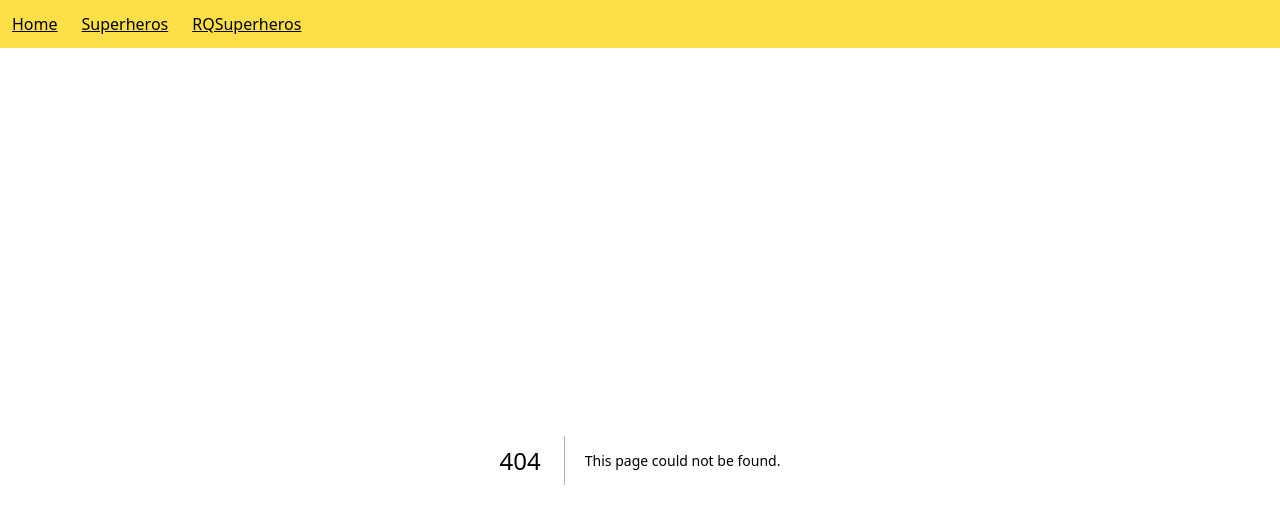
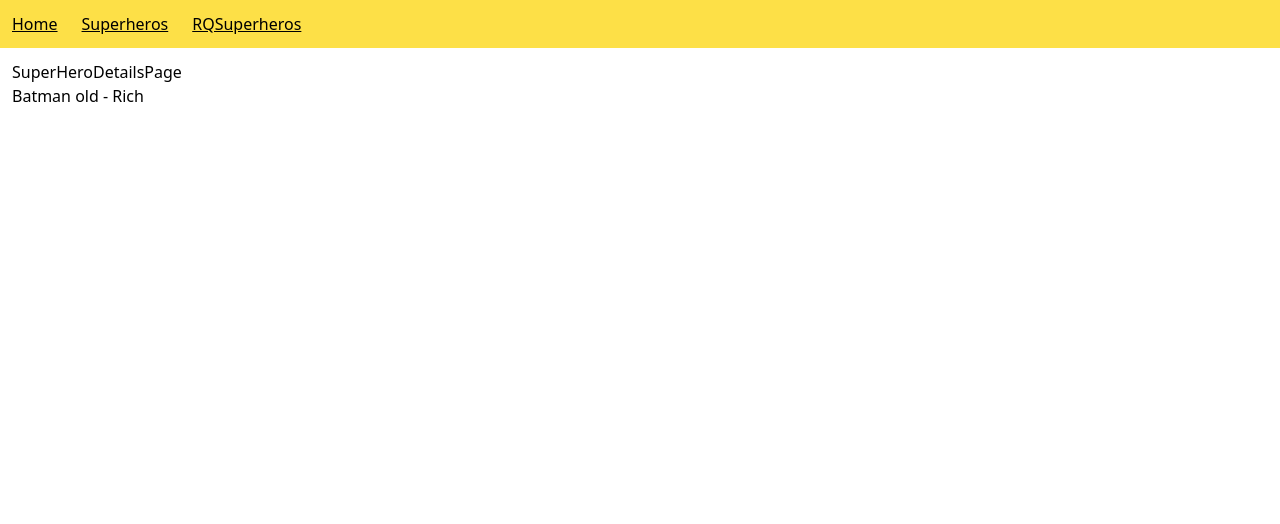
Before and after one commit to OkkashaAlly/react-query, a Next.js app: page /RQsuperheros/1 in a window 1280 px wide. Before the commit this address had no page. Shown: the top 524 px of the page. Built offline with nearby package versions, Linux system fonts and the light colour scheme; data requests are answered from the project's data file.

Commit message:
14 - Query by Id

```diff
--- /dev/null
+++ b/app/RQsuperheros/[id]/page.tsx
@@ -0,0 +1,26 @@
+"use client"
+
+import { useSuperHeroData } from "../../../hooks/useSuperHeroData";
+
+const SuperHeroDetailsPage = ({ params }: { params: { id: number } }) => {
+  const { data, refetch, isInitialLoading, isError, error } = useSuperHeroData(
+    params.id
+  );
+
+  if (isInitialLoading) return <p>Loading...</p>;
+
+  if (isError) return <p>Error: {error.message}</p>;
+
+  return (
+    <div>
+      <p>SuperHeroDetailsPage</p>
+      {data && (
+        <p>
+          {data.name} - {data.superpower}
+        </p>
+      )}
+    </div>
+  );
+};
+
+export default SuperHeroDetailsPage;
--- a/app/RQsuperheros/page.tsx
+++ b/app/RQsuperheros/page.tsx
@@ -1,6 +1,7 @@
 "use client";
 
 import { useSuperHerosData } from "@/hooks/useSuperHerosData";
+import Link from "next/link";
 
 const RQSuperheros = () => {
   const onSuccess = (data: any) => {
@@ -25,8 +26,10 @@ const RQSuperheros = () => {
       <div>RQSuperheros</div>
       <button onClick={() => refetch()}>Get superheros</button>
       <ul className="pl-8 pt-3 list-disc">
-        {data?.map((item: string) => (
-          <li key={item}>{item}</li>
+        {data?.map((item) => (
+          <li key={item.id}>
+            <Link href={`/RQsuperheros/${item.id}`}>{item.name}</Link>
+          </li>
         ))}
       </ul>
     </>
--- /dev/null
+++ b/hooks/useSuperHeroData.ts
@@ -0,0 +1,17 @@
+
+import { QueryKey, useQuery } from "@tanstack/react-query";
+import axios from "axios";
+
+const getSuperHero = async ({ queryKey }: { queryKey: QueryKey }) => {
+  const [_key, heroId] = queryKey;
+
+  return axios
+    .get(`http://localhost:3004/superheros/${heroId}`)
+    .then(res => res.data);
+};
+
+type Heros = { id: string; name: string; superpower: string };
+
+export const useSuperHeroData = (heroId: number) => {
+  return useQuery<Heros, Error>(["super-hero", heroId], getSuperHero);
+};
--- a/hooks/useSuperHerosData.ts
+++ b/hooks/useSuperHerosData.ts
@@ -11,7 +11,7 @@ type Heros = [{ id: string; name: string }];
 type Function = (data: Heros | Error) => void;
 
 export const useSuperHerosData = (onSuccess: Function, onError:Function) => {
-  return useQuery<any, Error>(["super-heros"], getSuperHeros, {
+  return useQuery<Heros, Error>(["super-heros"], getSuperHeros, {
     // cacheTime: 5000, // 5 seconds caches the data
     // staleTime: 10000, // 10 seconds waits 10 seconds before refetching
     // refetchOnMount: true, // refetch when the component mounts
@@ -21,6 +21,6 @@ export const useSuperHerosData = (onSuccess: Function, onError:Function) => {
     enabled: false, // if false, the query will not execute
     // onSuccess, // call back function after success of the query
     // onError, // call back function after error of the query
-    select: (data: Heros) => data.map(item => item.name), // select the data you want to return
+    // select: (data: Heros) => data.map(item => item.name), // select the data you want to return
   });
 };
```
